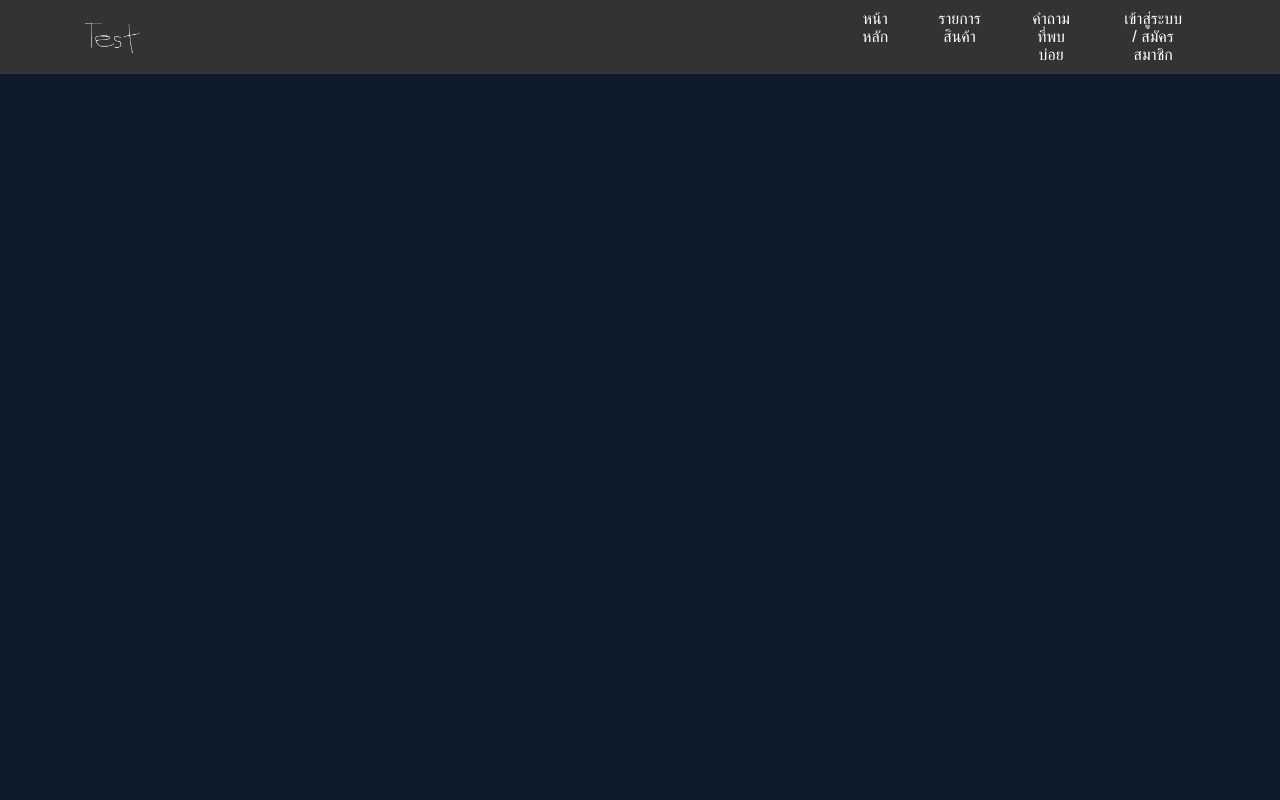
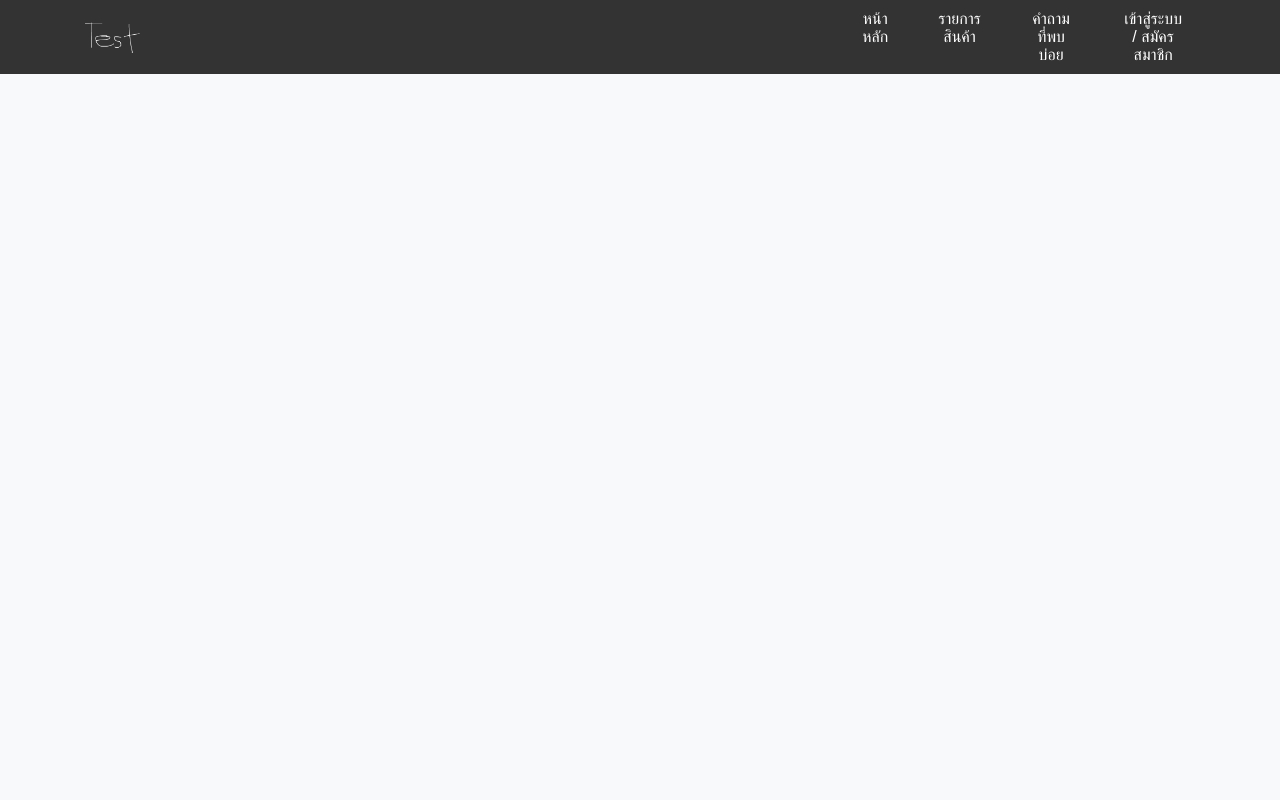
Before and after one commit to Zenbey01/All-my-web, a PHP site: page / in a window 1280 px wide. Run offline with PHP 8.4, Linux system fonts and the light colour scheme.

Commit message:
Update change bg 29/3/24

```diff
--- a/topup-web/index.css
+++ b/topup-web/index.css
@@ -2,7 +2,7 @@ body {
     font-family: Arial, sans-serif;
     margin: 0;
     height: 100vh;
-    background-color: #0d1b2a;
+    background-color: #f8f9fa;
   }
   .navbar {
     display: flex;
```
